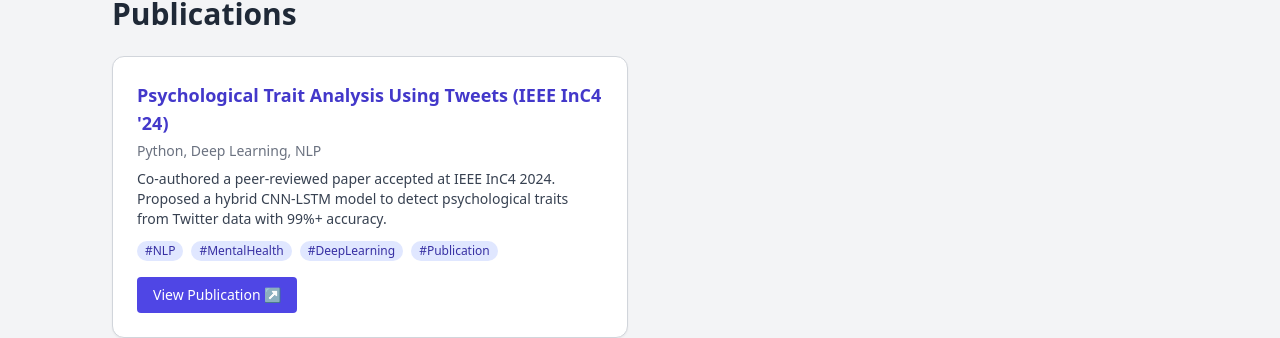
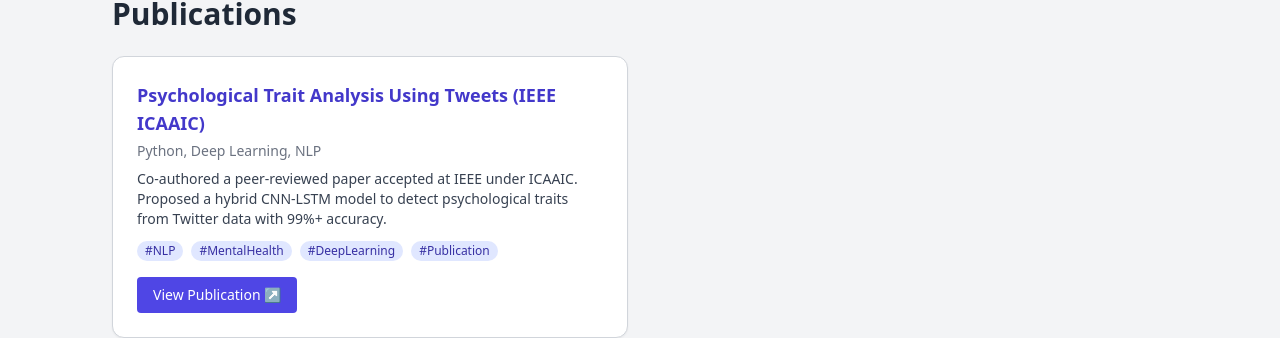
Before and after one commit to utkarshg06/Utkarsh-portfolio, a React (Create React App) app: page /Utkarsh-portfolio/projects in a window 1280 px wide. Shown: the part 152-490 px from the top of the page. Built offline with nearby package versions, Linux system fonts and the light colour scheme.

Commit message:
Update Projects.jsx

```diff
--- a/src/pages/Projects.jsx
+++ b/src/pages/Projects.jsx
@@ -2,11 +2,11 @@ import React from 'react';
 
 const publications = [
   {
-    title: 'Psychological Trait Analysis Using Tweets (IEEE InC4 \'24)',
+    title: 'Psychological Trait Analysis Using Tweets (IEEE ICAAIC)',
     tech: 'Python, Deep Learning, NLP',
     tags: ['#NLP', '#MentalHealth', '#DeepLearning', '#Publication'],
     description:
-      'Co-authored a peer-reviewed paper accepted at IEEE InC4 2024. Proposed a hybrid CNN-LSTM model to detect psychological traits from Twitter data with 99%+ accuracy.',
+      'Co-authored a peer-reviewed paper accepted at IEEE under ICAAIC. Proposed a hybrid CNN-LSTM model to detect psychological traits from Twitter data with 99%+ accuracy.',
     link: 'https://ieeexplore.ieee.org/document/10574935',
   },
 ];
```
